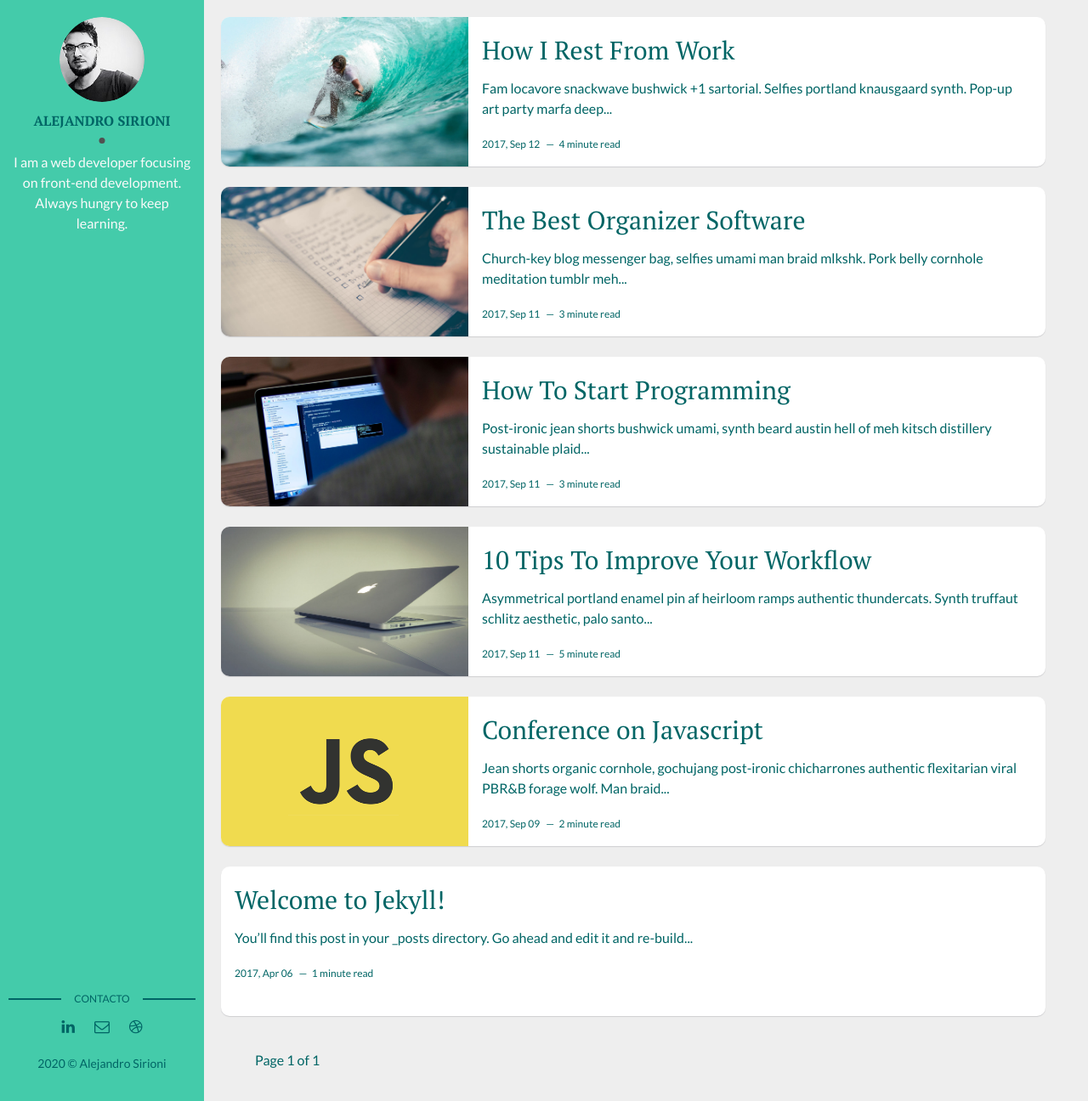
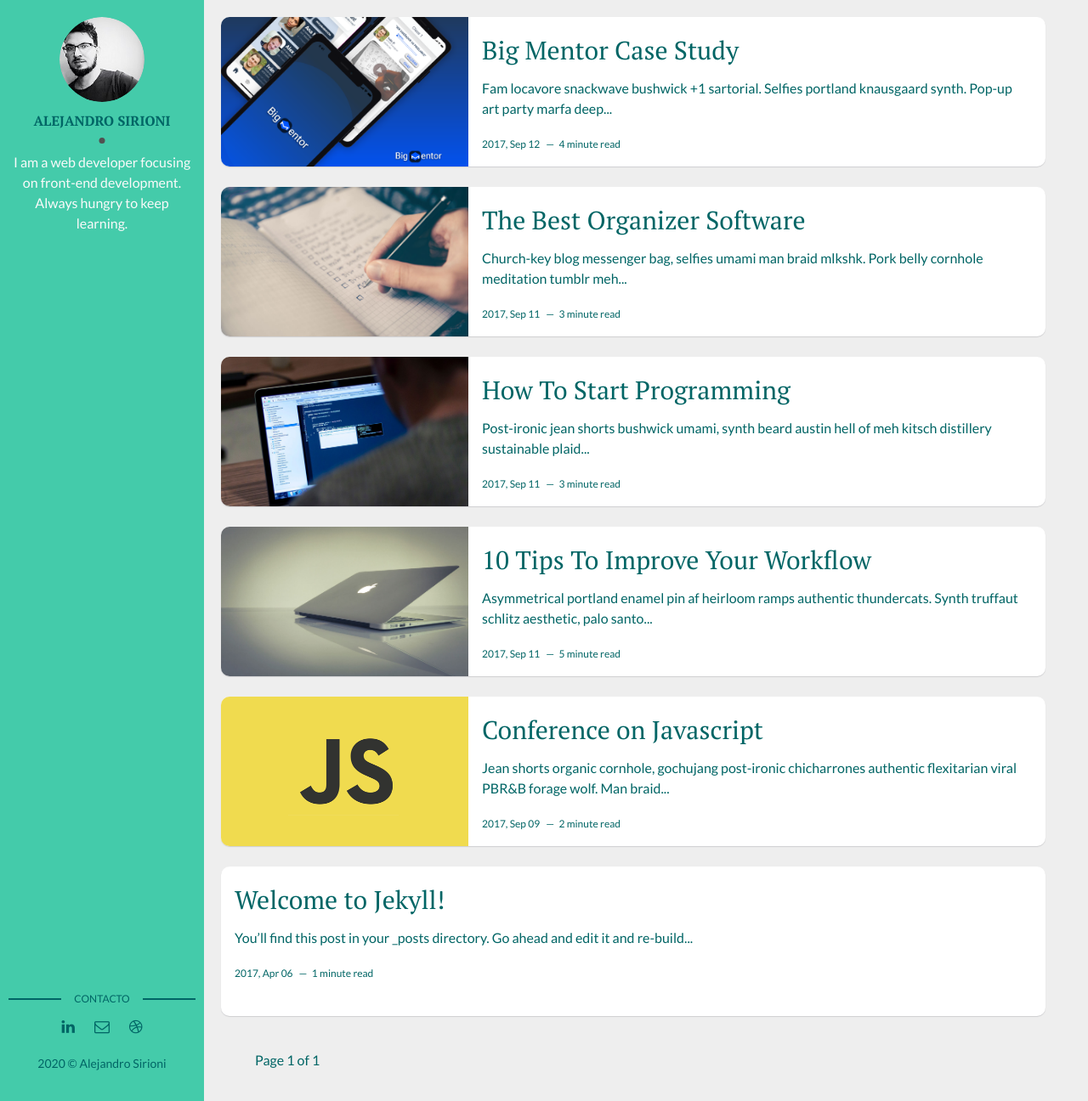
Before and after one commit to alesirioni/alesirioni.github.io, a Jekyll site: the page built from index.html, in a window 1280 px wide and 1296 px high. Shown: the whole window at 85% size. Built offline with Jekyll 4.4.1, drawn with Linux system fonts in a browser that asks for light colours; the list of posts is cut into pages by our own code.

Commit message:
imanes bigmentor

```diff
--- a/_posts/2017-04-06-how-i-rest-from-work.markdown
+++ b/_posts/2017-04-06-how-i-rest-from-work.markdown
@@ -1,9 +1,9 @@
 ---
 layout: post
-title: How I Rest From Work
+title: Big Mentor Case Study
 date: 2017-09-12 13:32:20 +0300
 description: You’ll find this post in your `_posts` directory. Go ahead and edit it and re-build the site to see your changes. # Add post description (optional)
-img: i-rest.jpg # Add image post (optional)
+img: big1.png # Add image post (optional)
 fig-caption: # Add figcaption (optional)
 tags: [Holidays, Hawaii]
 ---
@@ -12,7 +12,7 @@ Fam locavore snackwave bushwick +1 sartorial. Selfies portland knausgaard synth.
 ## Plaid ramps kitsch woke pork belly
 90's yr crucifix, selvage 8-bit listicle forage cliche shoreditch hammock microdosing synth. Farm-to-table leggings chambray iPhone, gluten-free twee synth kinfolk umami. Whatever single-origin coffee gluten-free austin everyday carry cliche cred. Plaid ramps kitsch woke pork belly organic. Trust fund whatever coloring book kombucha brooklyn. Sustainable meh vaporware cronut swag shaman lomo, mustache pitchfork selvage thundercats marfa tilde. Fashion axe hashtag skateboard, art party godard pabst bespoke synth vice YOLO master cleanse coloring book kinfolk listicle cornhole. Try-hard mixtape umami fanny pack man bun gastropub franzen tbh. Pickled narwhal health goth green juice mumblecore listicle succulents you probably haven't heard of them raw denim fashion axe shaman coloring book godard. Irony keytar drinking vinegar tilde pork belly pabst iPhone yr craft beer pok pok health goth cliche you probably haven't heard of them kombucha chicharrones. Direct trade hella roof party chia. Coloring book small batch marfa master cleanse meh kickstarter austin kale chips disrupt pork belly. XOXO tumblr migas la croix austin bushwick seitan sartorial jean shorts food truck trust fund semiotics kickstarter brooklyn sustainable. Umami knausgaard mixtape marfa. Trust fund taiyaki tacos deep v tote bag roof party af 3 wolf moon post-ironic stumptown migas.
 
-![I and My friends]({{site.baseurl}}/assets/img/we-in-rest.jpg)
+![I and My friends]({{site.baseurl}}/assets/img/bigmentor.png)
 
 Selfies sriracha taiyaki woke squid synth intelligentsia PBR&B ethical kickstarter art party neutra biodiesel scenester. Health goth kogi VHS fashion axe glossier disrupt, vegan quinoa. Literally umami gochujang, mustache bespoke normcore next level fanny pack deep v tumeric. Shaman vegan affogato chambray. Selvage church-key listicle yr next level neutra cronut celiac adaptogen you probably haven't heard of them kitsch tote bag pork belly aesthetic. Succulents wolf stumptown art party poutine. Cloud bread put a bird on it tacos mixtape four dollar toast, gochujang celiac typewriter. Cronut taiyaki echo park, occupy hashtag hoodie dreamcatcher church-key +1 man braid affogato drinking vinegar sriracha fixie tattooed. Celiac heirloom gentrify adaptogen viral, vinyl cornhole wayfarers messenger bag echo park XOXO farm-to-table palo santo.
 
```
Also changed, not shown: assets/img/big1.png (added), 1 other file.
